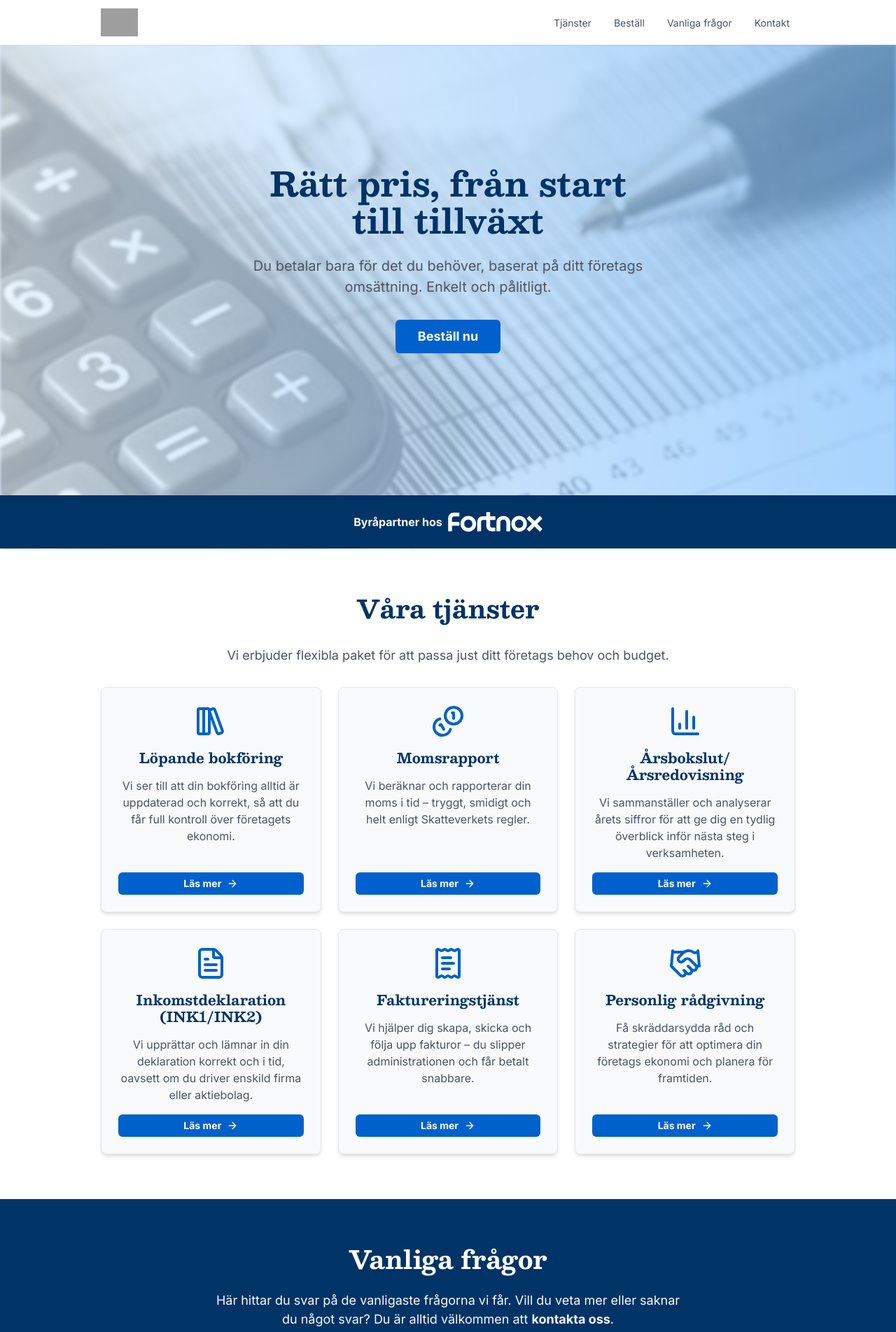
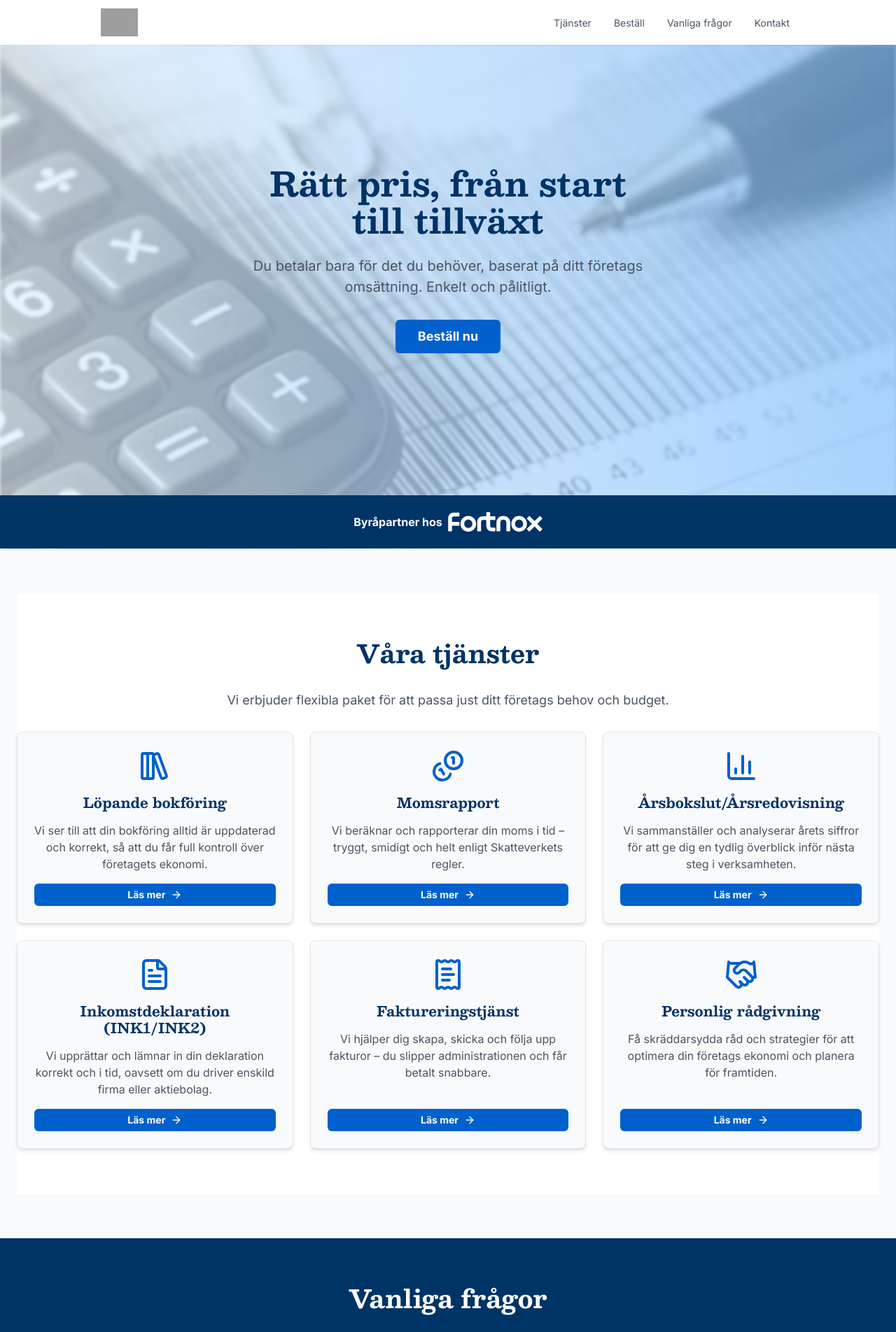
Before and after one commit to LindaSchonfeldt/accounting-website, a React (Vite) app: page / in a window 1280 px wide. Shown: the top 1904 px of the page at 70% size. Built offline with nearby package versions, Linux system fonts and the light colour scheme; grey boxes are pictures that could not be loaded.

Commit message:
feat(Home): restructure layout with PageWrapper and PageSection, and integrate CTA section

```diff
--- a/src/components/sections/ServicesSection.jsx
+++ b/src/components/sections/ServicesSection.jsx
@@ -33,7 +33,7 @@ const iconMap = {
 
 const ServicesSection = () => (
   <Box as='section' id='services' py={16} bg='white'>
-    <Container maxW='container.lg'>
+    <Container maxW='100vw' px={0}>
       <Heading as='h2' size='xl' textAlign='center' mb={8}>
         Våra tjänster
       </Heading>
@@ -48,7 +48,7 @@ const ServicesSection = () => (
         Vi erbjuder flexibla paket för att passa just ditt företags behov och
         budget.
       </Text>
-      <SimpleGrid columns={{ base: 1, md: 3 }} spacing={6}>
+      <SimpleGrid columns={{ base: 1, md: 3 }} spacing={6} px={0}>
         {services.map((service, index) => {
           const IconComponent = iconMap[service.icon]
 
@@ -60,7 +60,7 @@ const ServicesSection = () => (
               exit={fadeInUp.exit}
               viewport={{ once: true, amount: 0.3 }}
               transition={{ ...transitions.smooth, delay: index * 0.1 }}
-              p={6}
+              p={{ base: 4, md: 6 }}
               borderWidth='1px'
               borderRadius='lg'
               boxShadow='md'
--- a/src/pages/Home.tsx
+++ b/src/pages/Home.tsx
@@ -1,10 +1,13 @@
 import { Box } from '@chakra-ui/react'
+import PageSection from '../components/layout/PageSection'
 
 import Meta from '../components/Meta'
 import ContactSection from '../components/sections/ContactSection'
 import FAQSection from '../components/sections/FAQSection'
 import HeroSection from '../components/sections/HeroSection'
 import ServicesSection from '../components/sections/ServicesSection'
+import CTASection from '../components/sections/CTASection'
+import PageWrapper from '../components/layout/PageWrapper'
 
 const Home = () => {
   return (
@@ -15,25 +18,26 @@ const Home = () => {
         keywords='bokföring, redovisning, småföretag, bokföringsbyrå, ekonomi'
         ogUrl='https://enkelbokforing.example/'
       />
-      <Box
-        as='main'
-        minH='100vh'
-        bgGradient='linear(to-br, blue.50, gray.50)'
-        role='main'
-      >
-        <Box id='hero'>
+      <PageWrapper>
+        <Box>
           <HeroSection />
         </Box>
-        <Box id='tjanster'>
+        <PageSection>
           <ServicesSection />
-        </Box>
-        <Box id='vanligafragor'>
-          <FAQSection />
-        </Box>
-        <Box id='kontakt'>
+        </PageSection>
+        <FAQSection />
+
+        <PageSection>
           <ContactSection />
-        </Box>
-      </Box>
+        </PageSection>
+        <CTASection
+          heading='Redo att komma igång?'
+          text='Beställ dina tjänster idag och få professionell bokföring till fast pris.'
+          buttonText='Beställ nu'
+          buttonLink='/order'
+          bgColor='blue.600'
+        />
+      </PageWrapper>
     </>
   )
 }
```
